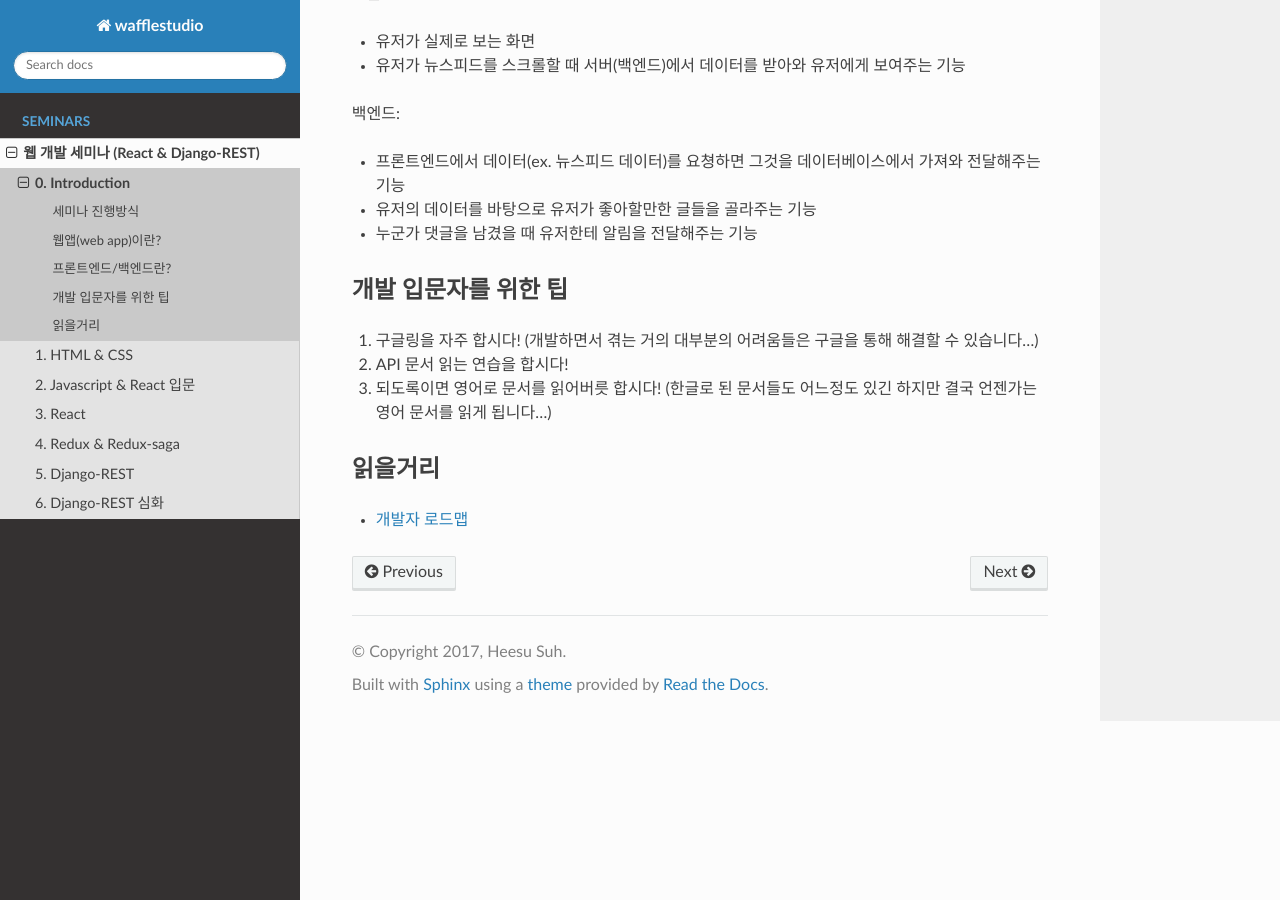
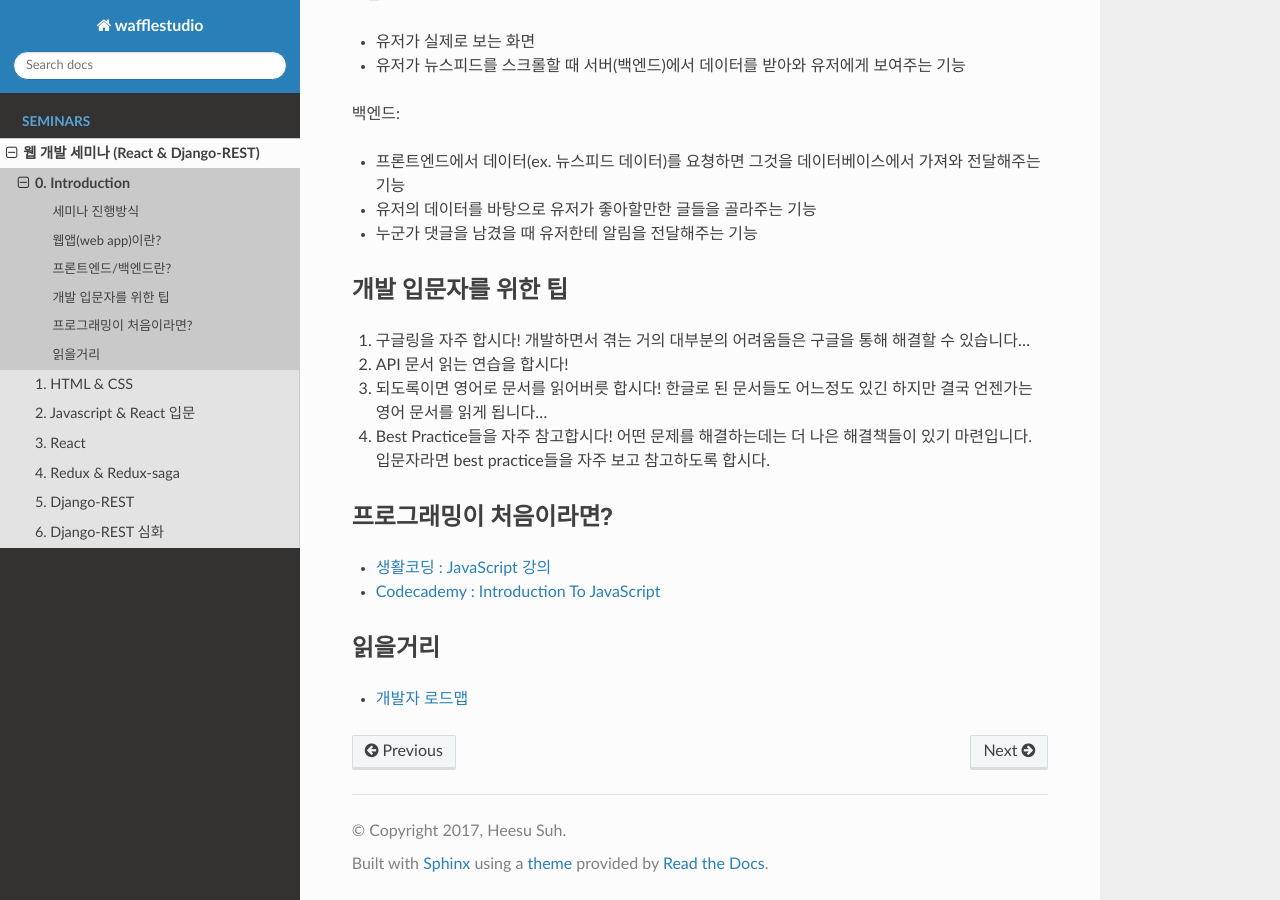
Before and after one commit to wafflestudio/wafflestudio-docs, a Sphinx documentation site: the page built from docs/web-seminar-react-django/0-intro.rst, in a window 1280 px wide and 900 px high, scrolled down 912 px. Built offline with Sphinx 7.4.7 and the Read the Docs theme 2.0.0, drawn with Linux system fonts in a browser that asks for light colours.

Commit message:
update introduction

```diff
--- a/docs/web-seminar-react-django/0-intro.rst
+++ b/docs/web-seminar-react-django/0-intro.rst
@@ -40,9 +40,17 @@
 개발 입문자를 위한 팁
 -----------------------
 
-1. 구글링을 자주 합시다! (개발하면서 겪는 거의 대부분의 어려움들은 구글을 통해 해결할 수 있습니다...)
+1. 구글링을 자주 합시다! 개발하면서 겪는 거의 대부분의 어려움들은 구글을 통해 해결할 수 있습니다...
 2. API 문서 읽는 연습을 합시다!
-3. 되도록이면 영어로 문서를 읽어버릇 합시다! (한글로 된 문서들도 어느정도 있긴 하지만 결국 언젠가는 영어 문서를 읽게 됩니다...)
+3. 되도록이면 영어로 문서를 읽어버릇 합시다! 한글로 된 문서들도 어느정도 있긴 하지만 결국 언젠가는 영어 문서를 읽게 됩니다...
+4. Best Practice들을 자주 참고합시다! 어떤 문제를 해결하는데는 더 나은 해결책들이 있기 마련입니다. 입문자라면 best practice들을 자주 보고 참고하도록 합시다.
+
+
+프로그래밍이 처음이라면?
+--------------------------
+
+* `생활코딩 : JavaScript 강의 <https://opentutorials.org/course/743>`_
+* `Codecademy : Introduction To JavaScript  <https://www.codecademy.com/learn/introduction-to-javascript>`_
 
 
 읽을거리
```
Also changed, not shown: README.md (+5 -0 lines).
